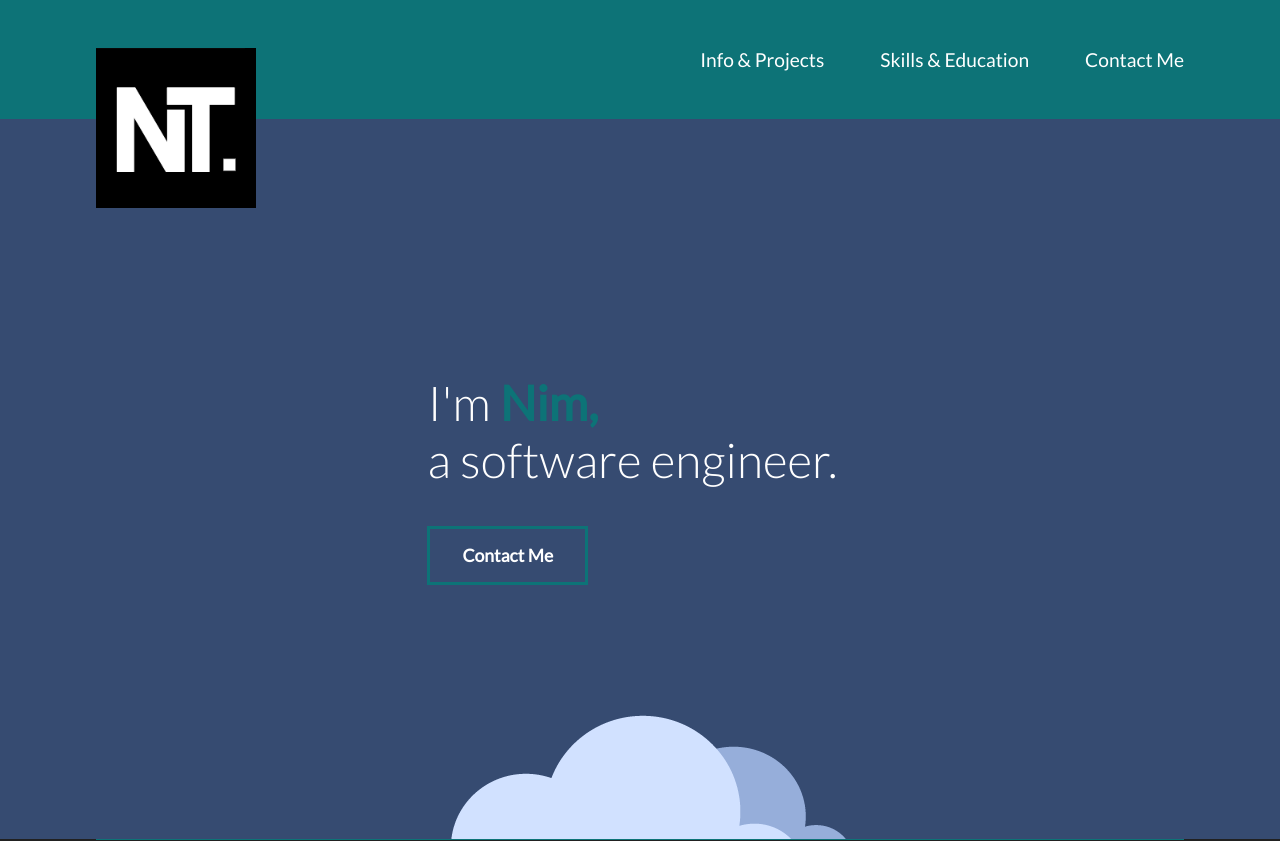
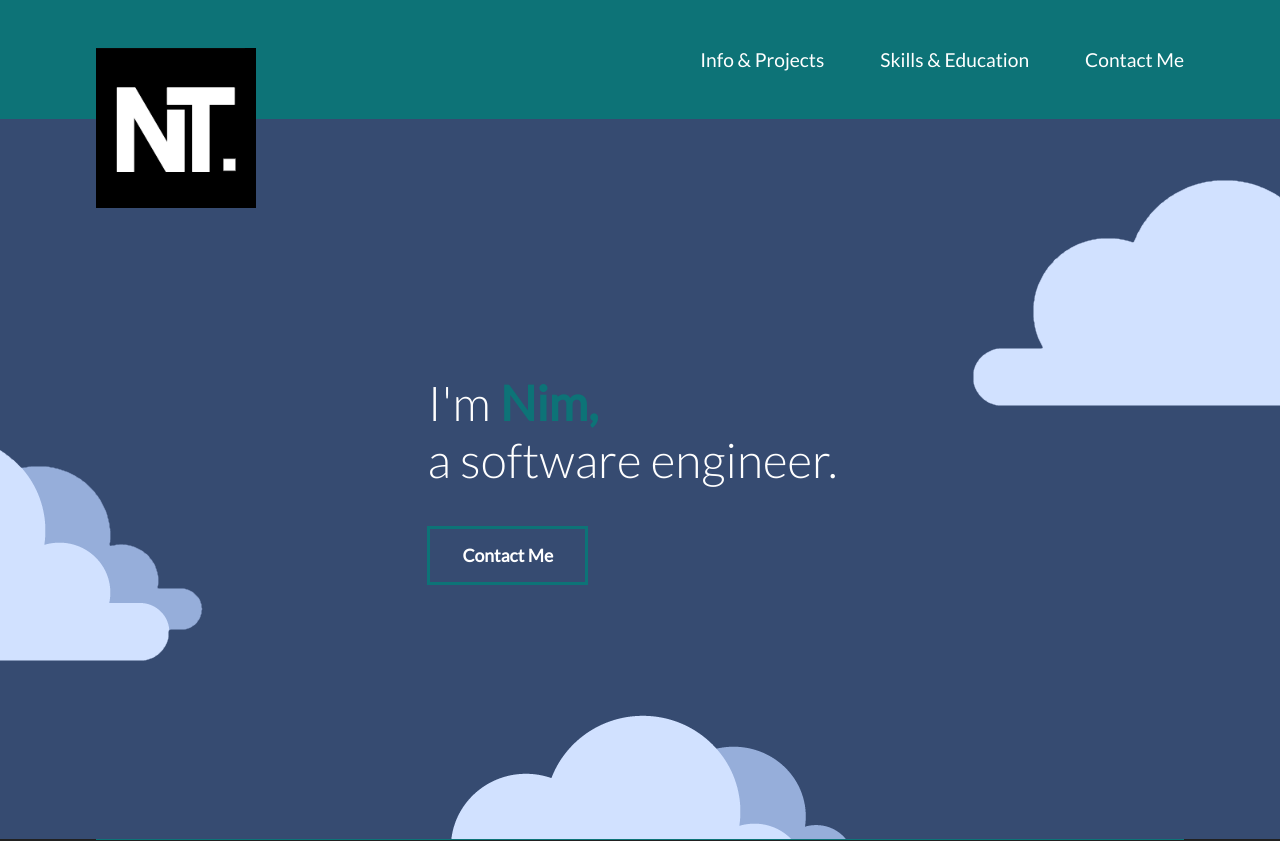
Before and after one commit to nimaester/psite, a React (Create React App) app: page / in a window 1280 px wide. Shown: the top 841 px of the page. Built offline with nearby package versions, Linux system fonts and the light colour scheme.

Commit message:
added wallpaper on about me

```diff
--- a/src/styles/_about.scss
+++ b/src/styles/_about.scss
@@ -5,7 +5,7 @@
   color: white;
   justify-content: center;
   min-height: 90vh;
-  background-image: url('../img//wallpaper.png');
+  background-image: url('../img//wallpaper2.png');
   background-position: center 0%;
 
   h2 {
```
Also changed, not shown: src/img/wallpaper2.png (added).
